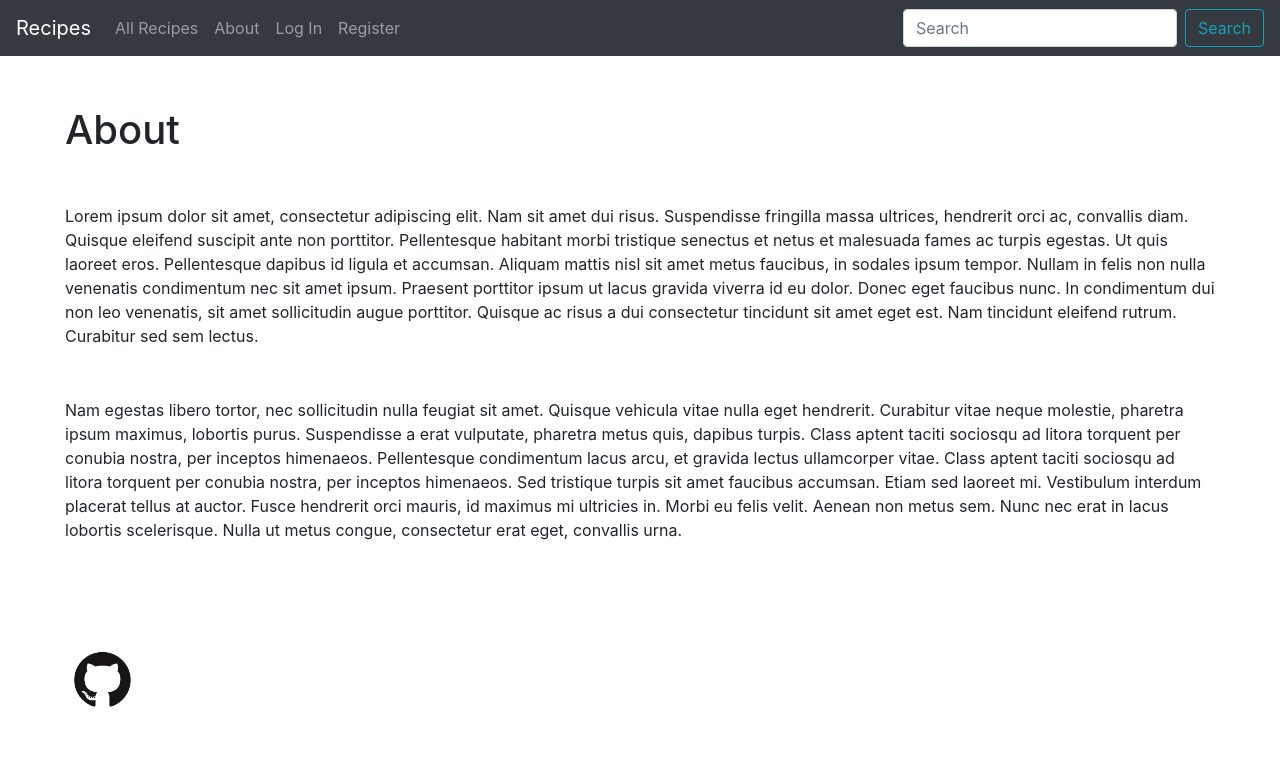
After one commit to omarinio/RecipeWebsite, a Django app: page /about in a window 1280 px wide. The commit adds this page. Shown: the top 766 px of the page. Run offline with Django 3.2, Linux system fonts and the light colour scheme; parts of the project's set-up code (start-up, migrations or seed data) failed here and were passed over; some libraries are stand-ins or nearby versions.

Commit message:
added about page, linked my github

```diff
--- a/recipe/main/static/main/styles.css
+++ b/recipe/main/static/main/styles.css
@@ -5,3 +5,18 @@
 .card {
     margin: 50px;
 }
+
+h1 {
+    margin: 50px;
+}
+
+.about {
+    margin: 50px;
+    text-align-last: initial;
+}
+
+.logos {
+    margin: 50px;
+    max-width: 75px;
+    max-height: 75px;
+}
--- /dev/null
+++ b/recipe/main/templates/main/about.html
@@ -0,0 +1,24 @@
+{% extends "main/layout.html" %}
+
+{% block body %}
+    <div class="container-fluid">
+        <h1>About</h1>
+        <p class="about">Lorem ipsum dolor sit amet, consectetur adipiscing elit. Nam sit amet dui risus. Suspendisse fringilla massa ultrices, hendrerit orci ac, convallis diam.
+            Quisque eleifend suscipit ante non porttitor. Pellentesque habitant morbi tristique senectus et netus et malesuada fames ac turpis egestas. Ut quis laoreet eros.
+            Pellentesque dapibus id ligula et accumsan. Aliquam mattis nisl sit amet metus faucibus, in sodales ipsum tempor. Nullam in felis non nulla venenatis condimentum nec sit amet ipsum.
+            Praesent porttitor ipsum ut lacus gravida viverra id eu dolor. Donec eget faucibus nunc. In condimentum dui non leo venenatis, sit amet sollicitudin augue porttitor.
+            Quisque ac risus a dui consectetur tincidunt sit amet eget est. Nam tincidunt eleifend rutrum. Curabitur sed sem lectus.</p>
+
+        <p class="about">Nam egestas libero tortor, nec sollicitudin nulla feugiat sit amet. Quisque vehicula vitae nulla eget hendrerit.
+            Curabitur vitae neque molestie, pharetra ipsum maximus, lobortis purus. Suspendisse a erat vulputate, pharetra metus quis, dapibus turpis.
+            Class aptent taciti sociosqu ad litora torquent per conubia nostra, per inceptos himenaeos. Pellentesque condimentum lacus arcu, et gravida lectus ullamcorper vitae.
+            Class aptent taciti sociosqu ad litora torquent per conubia nostra, per inceptos himenaeos. Sed tristique turpis sit amet faucibus accumsan. Etiam sed laoreet mi.
+            Vestibulum interdum placerat tellus at auctor. Fusce hendrerit orci mauris, id maximus mi ultricies in. Morbi eu felis velit. Aenean non metus sem. Nunc nec erat in lacus lobortis scelerisque.
+            Nulla ut metus congue, consectetur erat eget, convallis urna.</p>
+
+        <a href="https://github.com/omarinio">
+            <img class="logos" src="media/uploads/git-logo.png" alt="Github logo">
+        </a>
+    </div>
+
+{% endblock %}
--- a/recipe/main/templates/main/layout.html
+++ b/recipe/main/templates/main/layout.html
@@ -12,7 +12,7 @@
     </head>
     <body>
 
-        <nav class="navbar navbar-expand-lg navbar-dark bg-dark">
+        <nav class="navbar navbar-expand navbar-dark bg-dark">
             <a class="navbar-brand" href="{% url 'index' %}">Recipes</a>
 
             <div class="collapse navbar-collapse">
@@ -23,7 +23,13 @@
                 <li class="nav-item">
                   <a class="nav-link" href="{% url 'recipes' %}">All Recipes</a>
                 </li>
+                <li class="nav-item">
+                  <a class="nav-link" href="{% url 'about' %}">About</a>
+                </li>
                 {% if user.is_authenticated %}
+                    <li class="nav-item">
+                      <a class="nav-link" href="{% url 'recipes' %}">Likes</a>
+                    </li>
 
                     <li class="nav-item">
                         <a class="nav-link" href="{% url 'logout' %}">Log Out</a>
--- a/recipe/main/urls.py
+++ b/recipe/main/urls.py
@@ -8,5 +8,6 @@ urlpatterns = [
     path("login", views.login_view, name="login"),
     path("logout", views.logout_view, name="logout"),
     path("register", views.register, name="register"),
-    path("recipes", views.recipes, name="recipes")
+    path("recipes", views.recipes, name="recipes"),
+    path("about", views.about, name="about")
 ]
--- a/recipe/main/views.py
+++ b/recipe/main/views.py
@@ -16,6 +16,10 @@
 
 def index(request):
     return render(request, "main/index.html")
+
+
+def about(request):
+    return render(request, "main/about.html")
 
 
 def login_view(request):
```
Also changed, not shown: recipe/db.sqlite3, recipe/media/uploads/git-logo.png (added).
